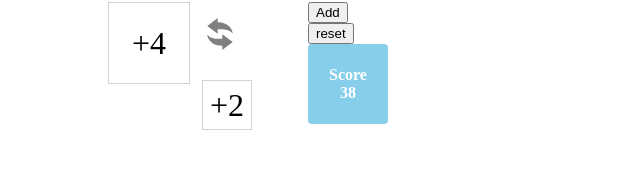
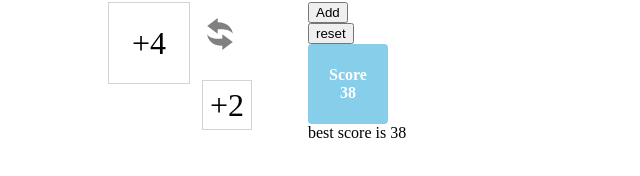
Before and after one commit to nagi-moriyama-lvgs/triple-three, a React app: page / in a window 1280 px wide. Shown: the part 406-582 px from the top of the page, without its empty margins (0-640 px from the left). Built offline with nearby package versions, Linux system fonts and the light colour scheme; the HTML template or start-up script is replaced by a standard one.

Commit message:
best scoreを実装

```diff
--- a/src/components/organisms/TripleThreeCore.tsx
+++ b/src/components/organisms/TripleThreeCore.tsx
@@ -11,7 +11,6 @@ type BaseTripleThreeCoreProps = {
 };
 
 // local storageでbestスコアを表示
-// local storageで現在の状態を保持
 
 const BaseTripleThreeCore: React.FC<BaseTripleThreeCoreProps> = ({
   className,
@@ -52,7 +51,15 @@ const BaseTripleThreeCore: React.FC<BaseTripleThreeCoreProps> = ({
     });
   });
 
-  // SquaresをlocalStrageに格納
+  const localStorageBestScore = Number(localStorage.getItem("best"));
+  const bestScore =
+    localStorageBestScore > score ? localStorageBestScore : score;
+  // bestをlocalStorageに格納
+  const setBestOnLocalStorage = (score: number) => {
+    localStorage.setItem("best", String(score));
+  };
+
+  // SquaresをlocalStorageに格納
   const setSquaresOnLocalStorage = (squares: number[][]) => {
     localStorage.setItem("squares", JSON.stringify(squares));
   };
@@ -130,6 +137,7 @@ const BaseTripleThreeCore: React.FC<BaseTripleThreeCoreProps> = ({
       drawNewHand();
       setSquares(newSquareValues);
       setSquaresOnLocalStorage(newSquareValues);
+      setBestOnLocalStorage(bestScore);
     } else {
       alert("choose any rows or columns.");
     }
@@ -181,6 +189,7 @@ const BaseTripleThreeCore: React.FC<BaseTripleThreeCoreProps> = ({
         />
         <Button onClick={reset} value={"reset"} />
         <Score number={score} />
+        <div>best score is {bestScore}</div>
       </div>
     </div>
   );
```
